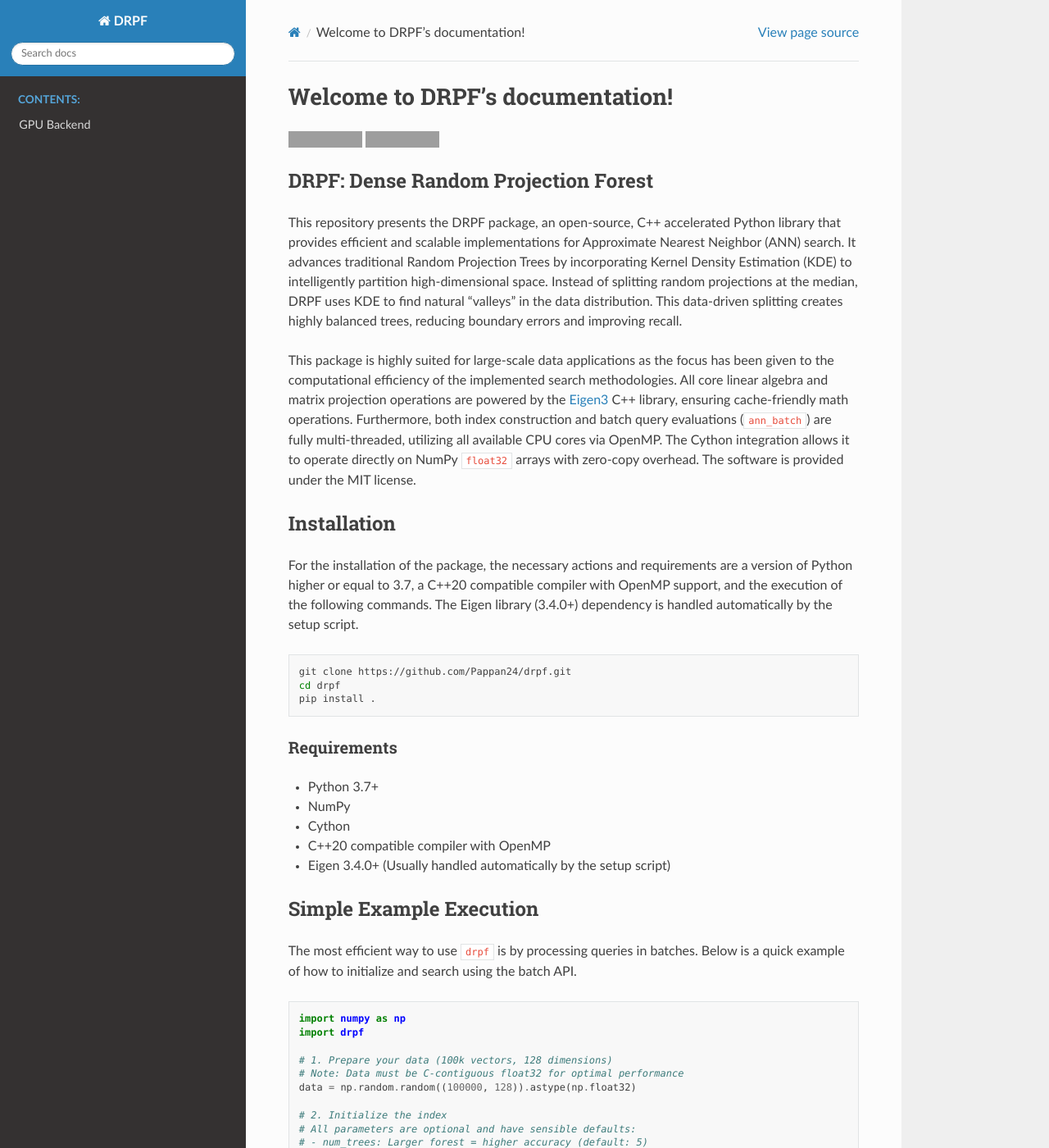
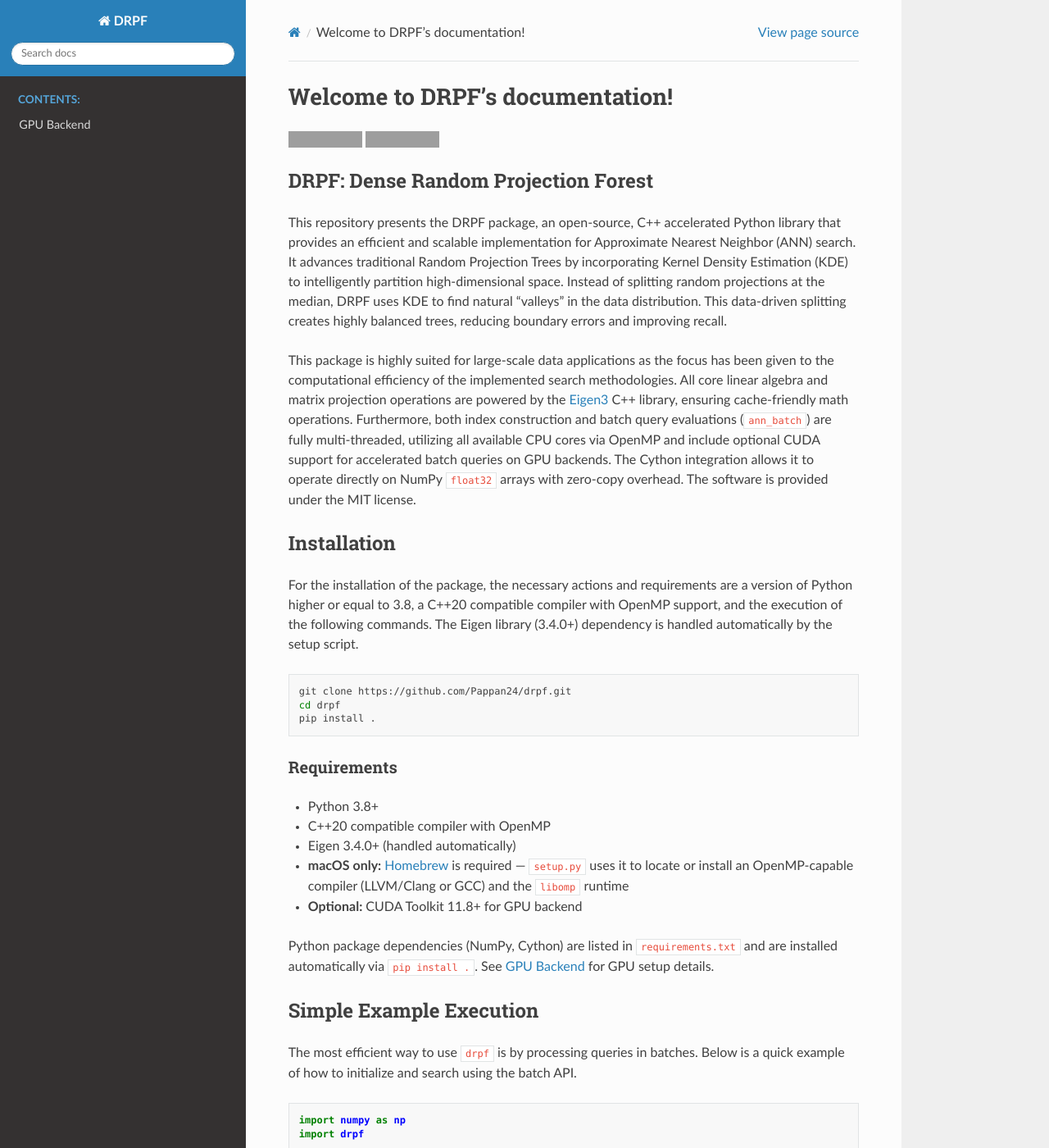
Before and after one commit to PanagiotisPapakonstantinou/drpf, a Sphinx documentation site: the page built from docs/index.rst, in a window 1280 px wide and 1400 px high. Shown: the whole window at 82% size. Built offline with Sphinx 7.4.7 and the Read the Docs theme 3.1.0, drawn with Linux system fonts in a browser that asks for light colours; grey boxes are pictures that could not be loaded.

Commit message:
update docs

```diff
--- a/docs/gpu_backend.rst
+++ b/docs/gpu_backend.rst
@@ -17,7 +17,7 @@ The build system auto-detects CUDA when ``nvcc`` is on ``PATH`` or when
 Environment variables:
 
 - ``DRPF_DISABLE_CUDA=1`` — force a CPU-only build.
-- ``DRPF_CUDA_ARCH=sm_86`` — target a specific compute capability (default ``sm_75``).
+- ``DRPF_CUDA_ARCH=sm_86`` — target a specific compute capability.
 - ``DRPF_CUDA_HOST_COMPILER=/path/to/g++`` — override the host compiler used by ``nvcc``.
 
 Using the GPU backend
--- a/docs/index.rst
+++ b/docs/index.rst
@@ -12,13 +12,13 @@ Welcome to DRPF's documentation!
 DRPF: Dense Random Projection Forest
 ----------------------------------------------
 
-This repository presents the DRPF package, an open-source, C++ accelerated Python library that provides efficient and scalable implementations for Approximate Nearest Neighbor (ANN) search. It advances traditional Random Projection Trees by incorporating Kernel Density Estimation (KDE) to intelligently partition high-dimensional space. Instead of splitting random projections at the median, DRPF uses KDE to find natural "valleys" in the data distribution. This data-driven splitting creates highly balanced trees, reducing boundary errors and improving recall.
+This repository presents the DRPF package, an open-source, C++ accelerated Python library that provides an efficient and scalable implementation for Approximate Nearest Neighbor (ANN) search. It advances traditional Random Projection Trees by incorporating Kernel Density Estimation (KDE) to intelligently partition high-dimensional space. Instead of splitting random projections at the median, DRPF uses KDE to find natural "valleys" in the data distribution. This data-driven splitting creates highly balanced trees, reducing boundary errors and improving recall.
 
-This package is highly suited for large-scale data applications as the focus has been given to the computational efficiency of the implemented search methodologies. All core linear algebra and matrix projection operations are powered by the `Eigen3 <https://eigen.tuxfamily.org/>`_ C++ library, ensuring cache-friendly math operations. Furthermore, both index construction and batch query evaluations (``ann_batch``) are fully multi-threaded, utilizing all available CPU cores via OpenMP. The Cython integration allows it to operate directly on NumPy ``float32`` arrays with zero-copy overhead. The software is provided under the MIT license.
+This package is highly suited for large-scale data applications as the focus has been given to the computational efficiency of the implemented search methodologies. All core linear algebra and matrix projection operations are powered by the `Eigen3 <https://eigen.tuxfamily.org/>`_ C++ library, ensuring cache-friendly math operations. Furthermore, both index construction and batch query evaluations (``ann_batch``) are fully multi-threaded, utilizing all available CPU cores via OpenMP and include optional CUDA support for accelerated batch queries on GPU backends. The Cython integration allows it to operate directly on NumPy ``float32`` arrays with zero-copy overhead. The software is provided under the MIT license.
 
 Installation
 ------------
-For the installation of the package, the necessary actions and requirements are a version of Python higher or equal to 3.7,
+For the installation of the package, the necessary actions and requirements are a version of Python higher or equal to 3.8,
 a C++20 compatible compiler with OpenMP support, and the execution of the following commands.
 The Eigen library (3.4.0+) dependency is handled automatically by the setup script.
 
@@ -31,11 +31,13 @@ The Eigen library (3.4.0+) dependency is handled automatically by the setup scri
 
 Requirements
 ^^^^^^^^^^^^
-* Python 3.7+
-* NumPy
-* Cython
+* Python 3.8+
 * C++20 compatible compiler with OpenMP
-* Eigen 3.4.0+ (Usually handled automatically by the setup script)
+* Eigen 3.4.0+ (handled automatically)
+* **macOS only:** `Homebrew <https://brew.sh/>`_ is required — ``setup.py`` uses it to locate or install an OpenMP-capable compiler (LLVM/Clang or GCC) and the ``libomp`` runtime
+* **Optional:** CUDA Toolkit 11.8+ for GPU backend
+
+Python package dependencies (NumPy, Cython) are listed in ``requirements.txt`` and are installed automatically via ``pip install .``. See :doc:`gpu_backend` for GPU setup details.
 
 Simple Example Execution
 ------------------------
```
Also changed, not shown: other parts of docs/index.rst (+1 -1 lines).
